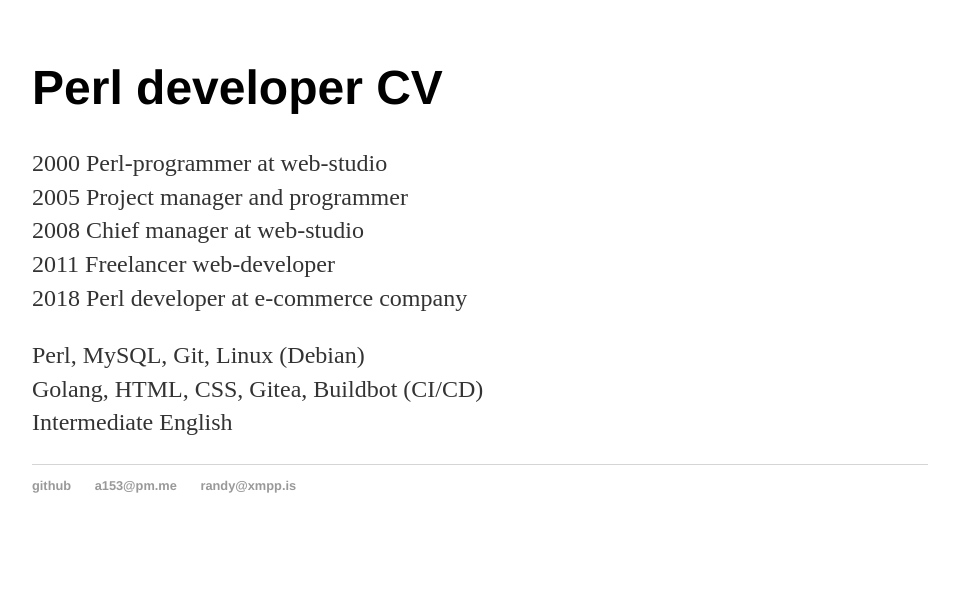
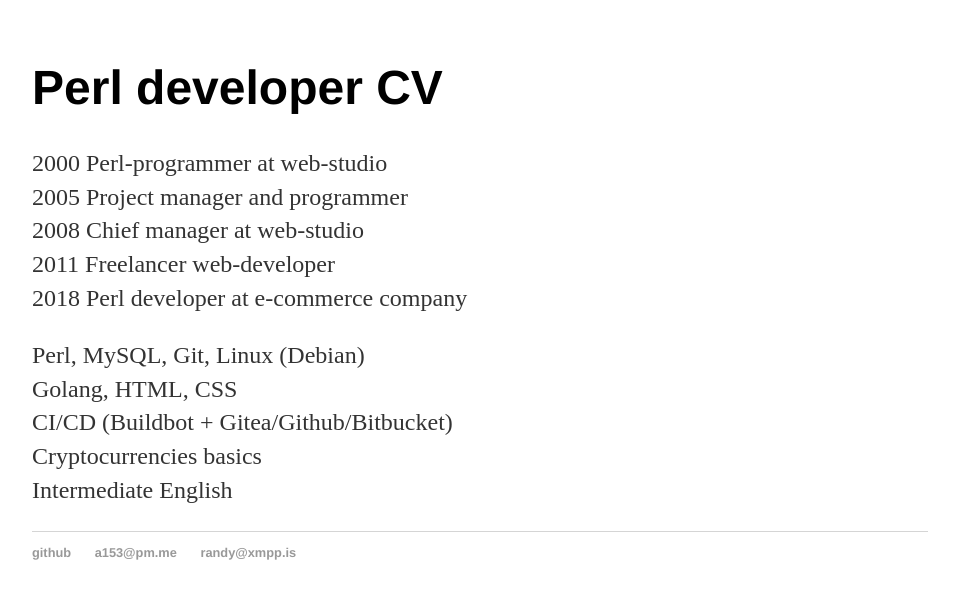
Before and after one commit to aa153/aa153.github.io, a Jekyll site: the page built from index.html, in a window 1280 px wide. Shown: the top 599 px of the page, without its empty margins (160-1119 px from the left). Built offline with Jekyll 4.4.1, drawn with Linux system fonts in a browser that asks for light colours.

Commit message:
Update index.html

```diff
--- a/index.html
+++ b/index.html
@@ -16,7 +16,9 @@ title: Perl developer resume
 
 	<p>
 		Perl, MySQL, Git, Linux (Debian)<br>
-		Golang, HTML, CSS, Gitea, Buildbot (CI/CD)<br>
+		Golang, HTML, CSS<br>
+		CI/CD (Buildbot + Gitea/Github/Bitbucket)<br>
+		Cryptocurrencies basics<br>
 		<!--
 		Learning now: <a href="https://www.udemy.com/course/mysql-and-sql-from-beginner-to-advanced/" target=_blank>MySQL: Foreign Keys, Stored Procedures, Triggers, etc.</a><br>
 		-->
```
